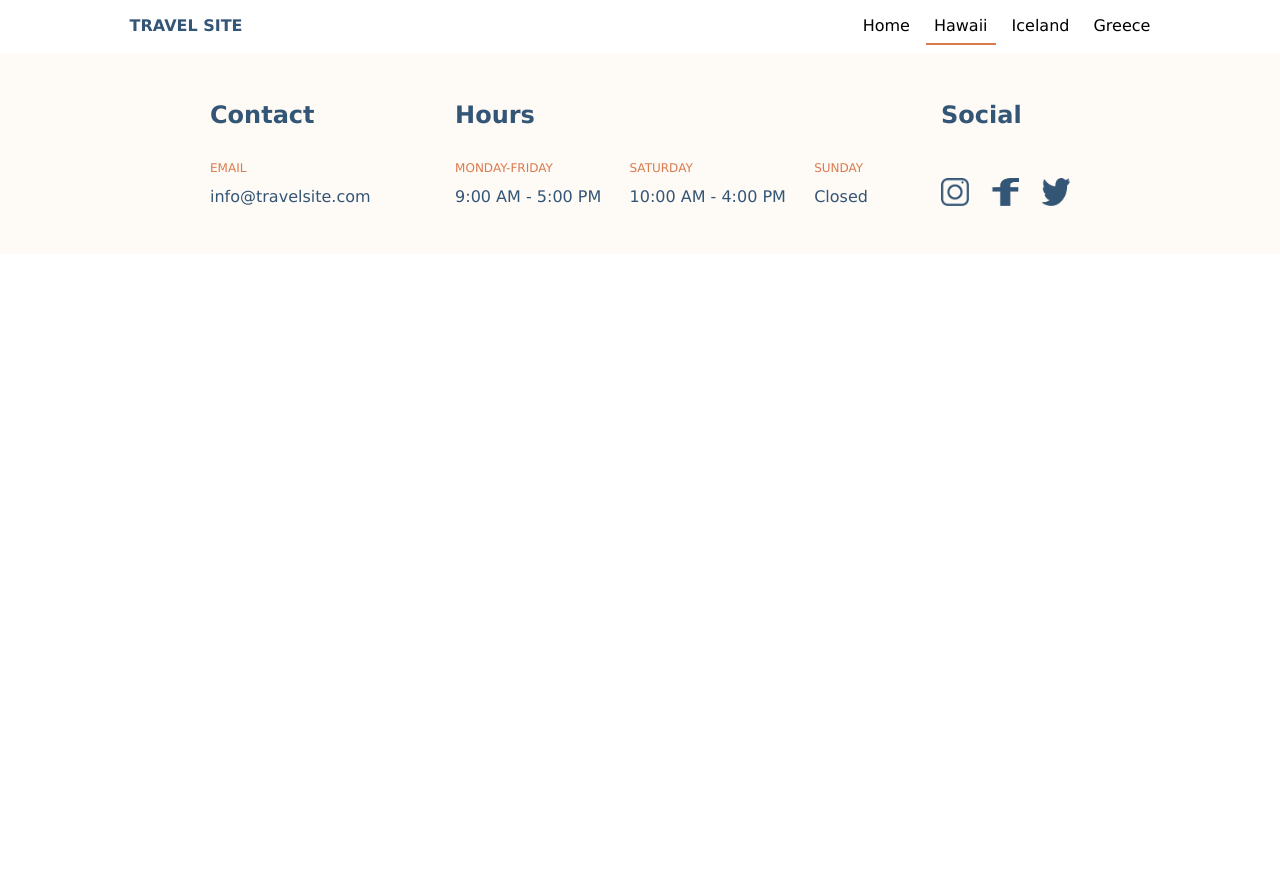
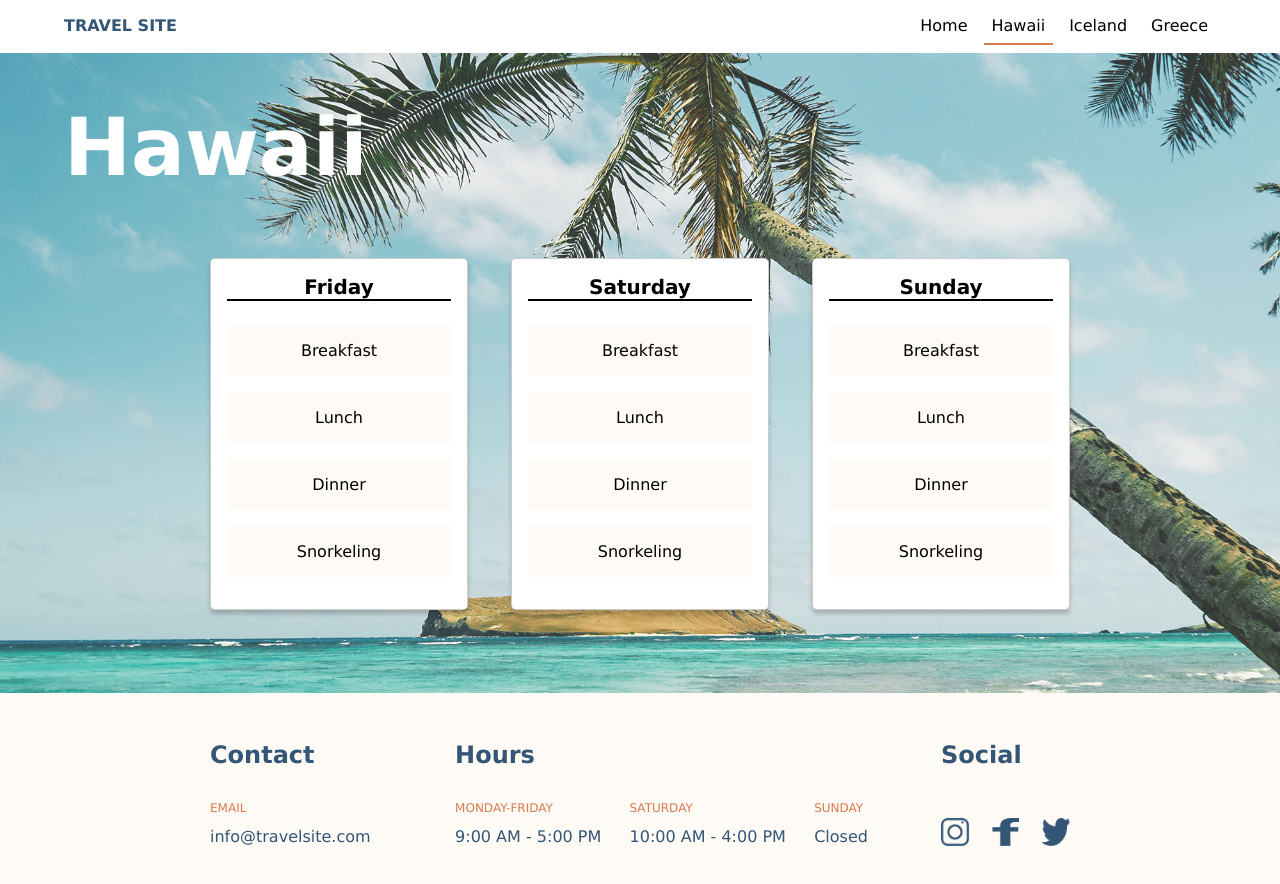
Before and after one commit to abhi-bhagat/travel-Site, a plain HTML site: page pages/hawaii.html in a window 1280 px wide. Before the commit the page ends 800 px from the top, so only its background shows below. Drawn offline with Linux system fonts and the light colour scheme.

Commit message:
add fully functional site

```diff
--- a/css/destinations.css
+++ b/css/destinations.css
@@ -0,0 +1,69 @@
+:root{
+
+    /* background colors */
+    --backgroundColor :#FEFAF5;
+    --backgroundNav:#ffffff;
+
+    /* Colors */
+    --primaryColor: #335576;
+    --accentColor:#DB7A4E;
+
+}
+
+/* backgrounds */
+.hawaii{
+    background-image: url("../assets/Images/hawaii.jpg");
+    background-size: 100%;
+    background-position: center;
+    height: 80vh;
+    width: 100%;
+}
+.greece{
+    background: url("../assets/Images/greece.jpg");
+    background-size: 100%;
+    background-position: center;
+    height: 80vh;
+    width: 100%;
+}
+.iceland{
+    background: url("../assets/Images/iceland.jpg");
+    background-size: 100%;
+    background-position: center;
+    height: 80vh;
+    width: 100%;
+}
+
+
+/* heading */
+.destination__title{
+    color: #fff;
+    font-size: 5rem;
+    padding: 3rem 0 2rem 0;
+}
+
+/* cards */
+.card-holder{
+    display: flex;
+    justify-content: space-between;
+}
+.card{
+    width: 30%;
+    padding: 1rem;
+    margin-top: 2rem;
+    background-color: #fff;
+    text-align: center;
+}
+.card__title{
+    font-size: 1.25rem;
+    font-weight: bold;
+}
+.card-holder p{
+    border-bottom: 2px solid black;
+    margin-bottom: 1.5rem;
+}
+.activity-list__item{
+
+    padding:1rem;
+    margin-bottom: 1rem;
+    background-color: var(--backgroundColor);
+}
--- a/css/global.css
+++ b/css/global.css
@@ -56,9 +56,12 @@ img{
 .navbar__list{
     display: flex;
 }
-.navbar__items, .site-logo{
+.navbar__items{
     padding: .5rem;
     /* margin: 0.5rem;    */
+}
+.site-logo{
+    padding: .5rem .5rem .5rem 0;
 }
 .navbar__items{
     margin: 0.5rem 0 0.5rem 0.5rem;
@@ -74,11 +77,16 @@ margin: 0.5rem 0.5rem 0.5rem 0;
     border-bottom: 2px solid var(--accentColor);
 }
 
+/* ==========================card styling ======================= */
 
+  .card{
+    border-radius: 5px;
+    height: 100%;
+    border: 1px solid rgba(0,0,0,.2);
+    box-shadow: 0 4px 4px rgba(0,0,0,0.2);
+  }
 
-
-
-/* Footer styling */
+/* ==========================Footer styling ===================== */
 .footer-content__heading{
     color: var(--primaryColor);
     padding-bottom: 2rem;
--- a/css/main.css
+++ b/css/main.css
@@ -59,10 +59,7 @@ header{
     margin-bottom: 2rem;
 }
 .card{
-    border-radius: 5px;
-    height: 100%;
-    border: 1px solid rgba(0,0,0,.2);
-    box-shadow: 0 4px 4px rgba(0,0,0,0.2);
+
     position:relative;
     /* margin:0 1.5rem; */
 }
--- a/pages/hawaii.html
+++ b/pages/hawaii.html
@@ -9,7 +9,7 @@
 		<title>Hawaii-Travel Site</title>
 	</head>
 	<body>
-		<nav class="nav container">
+		<nav class="nav">
 			<div class="container nav__wrapper">
 				<a href="../index.html" class="site-logo">TRAVEL SITE</a>
 				<ul class="navbar__list">
@@ -27,6 +27,49 @@
 			</div>
 		</nav>
 
+		<!-- main content -->
+		<header class="hawaii">
+			<section class="container destination">
+				<h1 class="destination__title">Hawaii</h1>
+				<div class="card-holder container--small">
+					<div class="card">
+						<div class="card__title"><p>Friday</p></div>
+						<div class="card__body">
+							<ul class="activity-list">
+								<li class="activity-list__item">Breakfast</li>
+								<li class="activity-list__item">Lunch</li>
+								<li class="activity-list__item">Dinner</li>
+								<li class="activity-list__item">Snorkeling</li>
+							</ul>
+						</div>
+					</div>
+
+					<div class="card">
+						<div class="card__title"><p>Saturday</p></div>
+						<div class="card__body">
+							<ul class="activity-list">
+								<li class="activity-list__item">Breakfast</li>
+								<li class="activity-list__item">Lunch</li>
+								<li class="activity-list__item">Dinner</li>
+								<li class="activity-list__item">Snorkeling</li>
+							</ul>
+						</div>
+					</div>
+
+					<div class="card">
+						<div class="card__title"><p>Sunday</p></div>
+						<div class="card__body">
+							<ul class="activity-list">
+								<li class="activity-list__item">Breakfast</li>
+								<li class="activity-list__item">Lunch</li>
+								<li class="activity-list__item">Dinner</li>
+								<li class="activity-list__item">Snorkeling</li>
+							</ul>
+						</div>
+					</div>
+				</div>
+			</section>
+		</header>
 		<!-- footer	 -->
 		<footer>
 			<div class="container--small footer">
```
Also changed, not shown: pages/greece.html (+45 -1 lines), pages/iceland.html (+45 -1 lines). Lines whose indentation alone changed are shown as unchanged.
